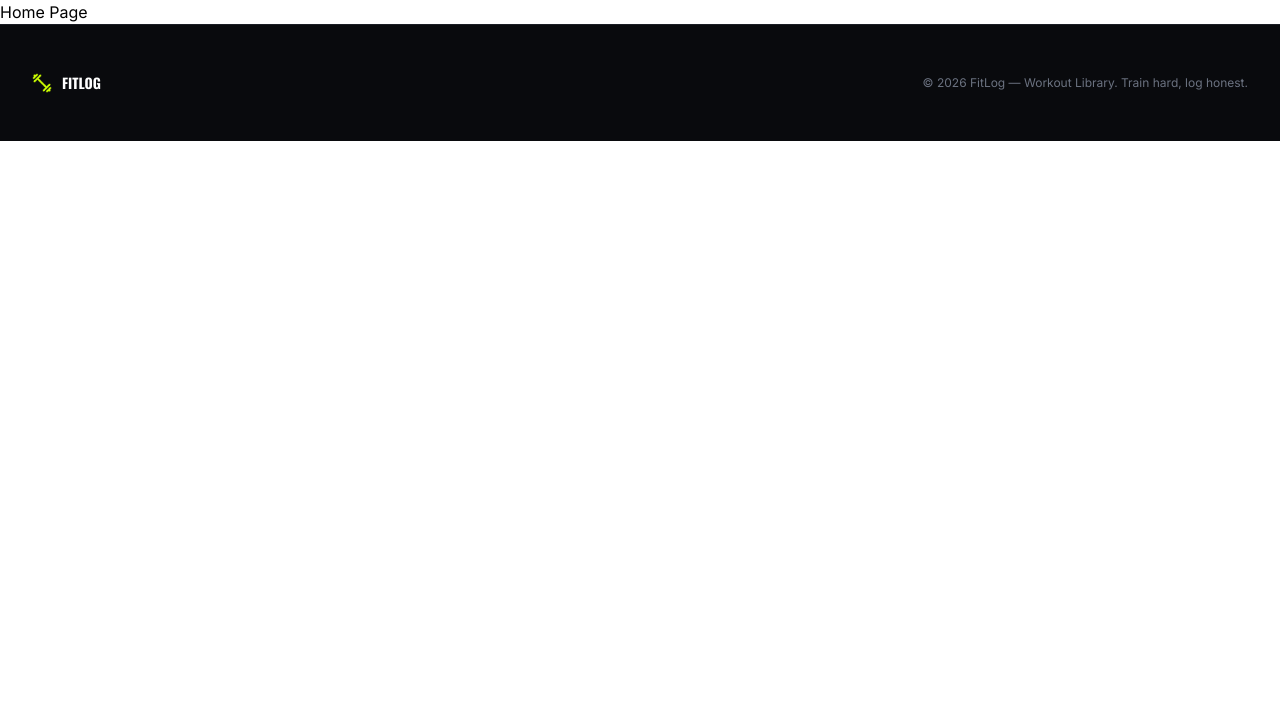
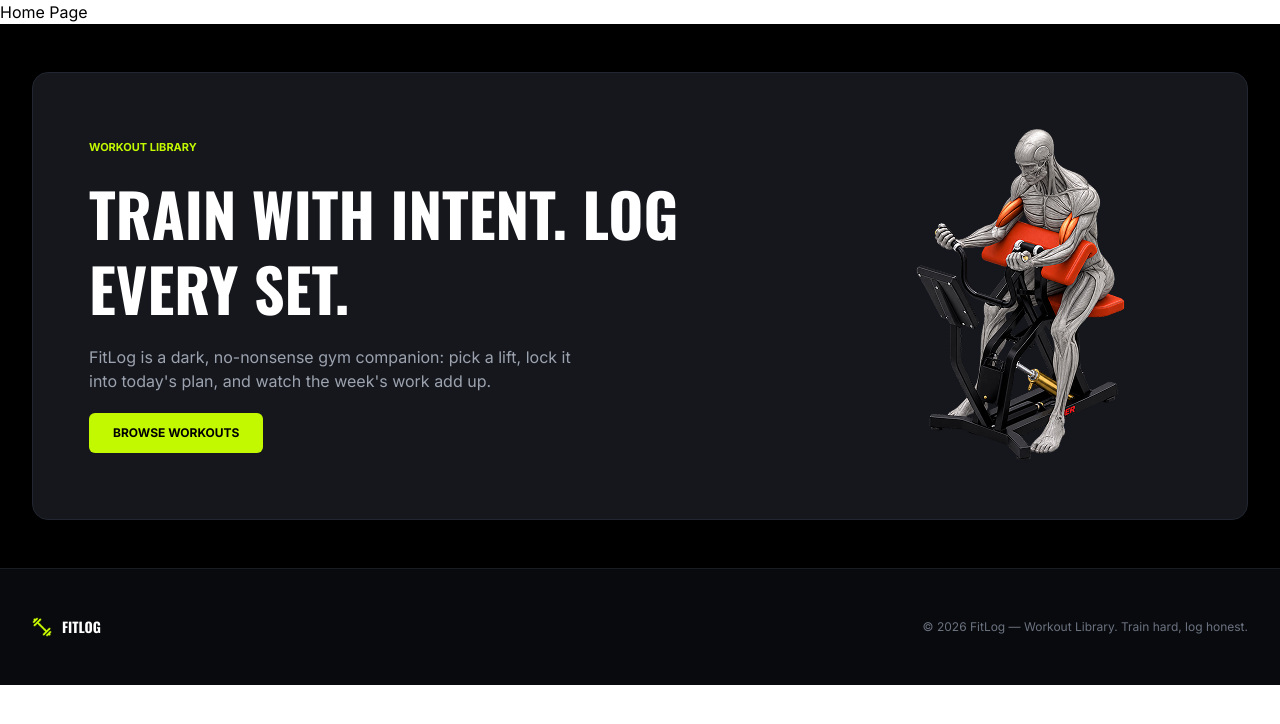
Before and after one commit to encodeshohan/fit-log, a Next.js app: page / in a window 1280 px wide. Shown: the top 724 px of the page. Built offline with nearby package versions, Linux system fonts and the light colour scheme.

Commit message:
Banner Section Implemented

```diff
--- a/package.json
+++ b/package.json
@@ -9,6 +9,7 @@
     "lint": "eslint"
   },
   "dependencies": {
+    "lucide-react": "^1.48.0",
     "next": "16.3.6",
     "react": "19.2.8",
     "react-dom": "19.2.8"
--- a/src/app/layout.tsx
+++ b/src/app/layout.tsx
@@ -2,6 +2,8 @@ import type { Metadata } from "next";
 import { Inter, Oswald } from "next/font/google";
 import "./globals.css";
 import Footer from "@/components/Footer";
+import Banner from "@/components/Banner";
+
 
 const inter = Inter({
   variable: "--font-inter",
@@ -28,7 +30,7 @@ export default function RootLayout({ children }: LayoutProps<"/">) {
     >
       <body className="min-h-full flex flex-col font-primary">
         {children}
-
+        <Banner></Banner>
         <Footer></Footer>
       </body>
     </html>
--- /dev/null
+++ b/src/components/Banner.tsx
@@ -0,0 +1,51 @@
+import Image from "next/image";
+import Link from "next/link";
+import React from "react";
+
+const Banner = () => {
+    return (
+        <section className="bg-black px-4 py-8 md:px-6 md:py-12 lg:px-8">
+            <div className="container mx-auto flex flex-col items-center gap-8 rounded-2xl border border-[#222630] bg-[#15171D] p-6 md:flex-row md:gap-6 md:p-8 lg:gap-8 lg:p-10 xl:gap-12 xl:p-14">
+
+                {/* Left Side*/}
+                <div className="flex w-full flex-col items-center gap-4 text-center md:min-w-0 md:flex-1 md:items-start md:gap-5 md:text-left">
+                    {/* Eyebrow Text */}
+                    <span className="font-primary text-[11px] font-bold text-[#C2F800]">
+                        WORKOUT LIBRARY
+                    </span>
+
+                    {/* Main Heading */}
+                    <h1 className="font-secondary text-4xl font-extrabold leading-tight text-white lg:text-5xl xl:text-[60px]">
+                        TRAIN WITH INTENT. LOG <br className="hidden xl:block" />
+                        EVERY SET.
+                    </h1>
+
+                    {/* Subtitle */}
+                    <p className="font-primary text-base font-normal text-[#9CA3AF]">
+                        FitLog is a dark, no-nonsense gym companion: pick a lift, lock it <br className="hidden xl:block" />
+                        into today&apos;s plan, and watch the week&apos;s work add up.
+                    </p>
+
+                    <Link href="/">
+                        <button className="font-primary cursor-pointer rounded-md bg-[#C2F800] px-6 py-3 text-xs font-bold text-black">
+                            BROWSE WORKOUTS
+                        </button>
+                    </Link>
+                </div>
+
+                {/* Right Side */}
+                <div className="flex w-full justify-center md:w-60 md:shrink-0 lg:w-83.5">
+                    <Image
+                        src="/assets/banner.png"
+                        width={334}
+                        height={334}
+                        alt="Banner Image"
+                        className="h-auto w-full max-w-83.5"
+                    />
+                </div>
+            </div>
+        </section>
+    );
+};
+
+export default Banner;
```
Also changed, not shown: 1 other file (tests, documents, lock files or other folders).
